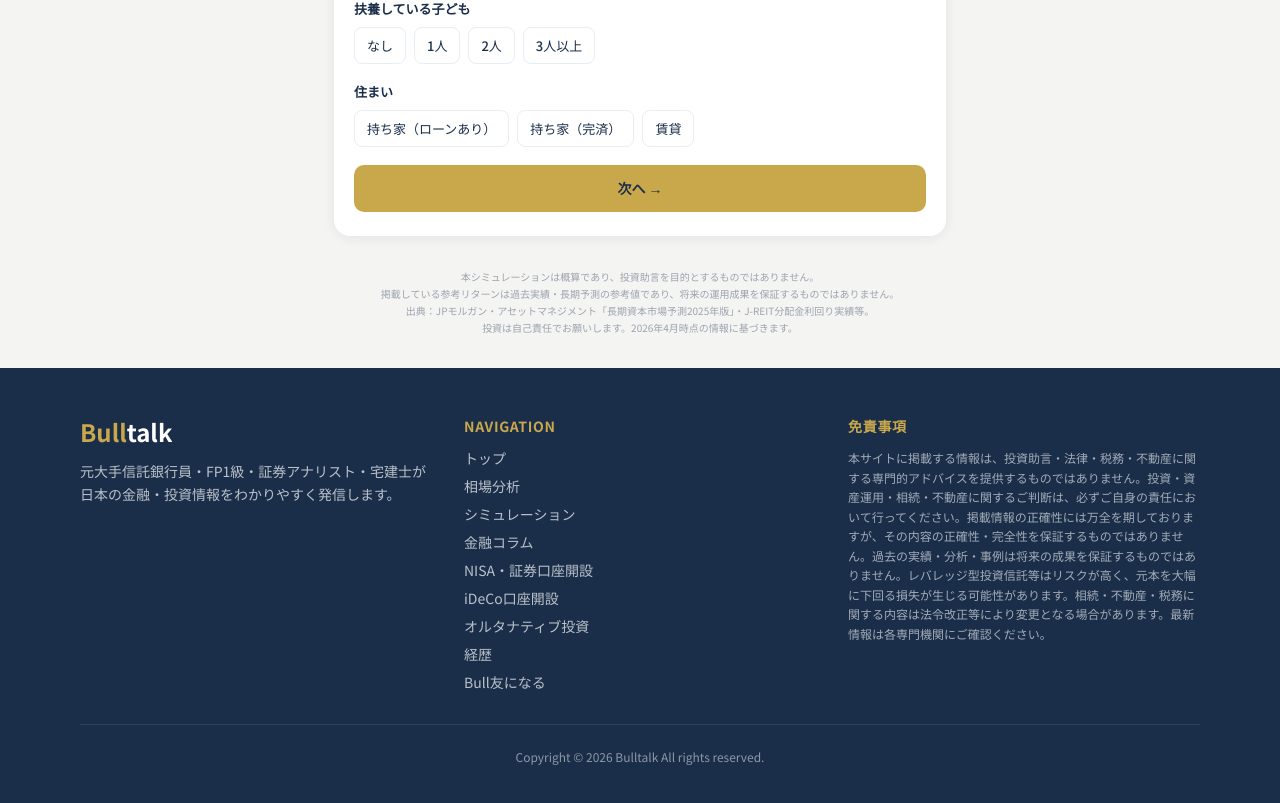
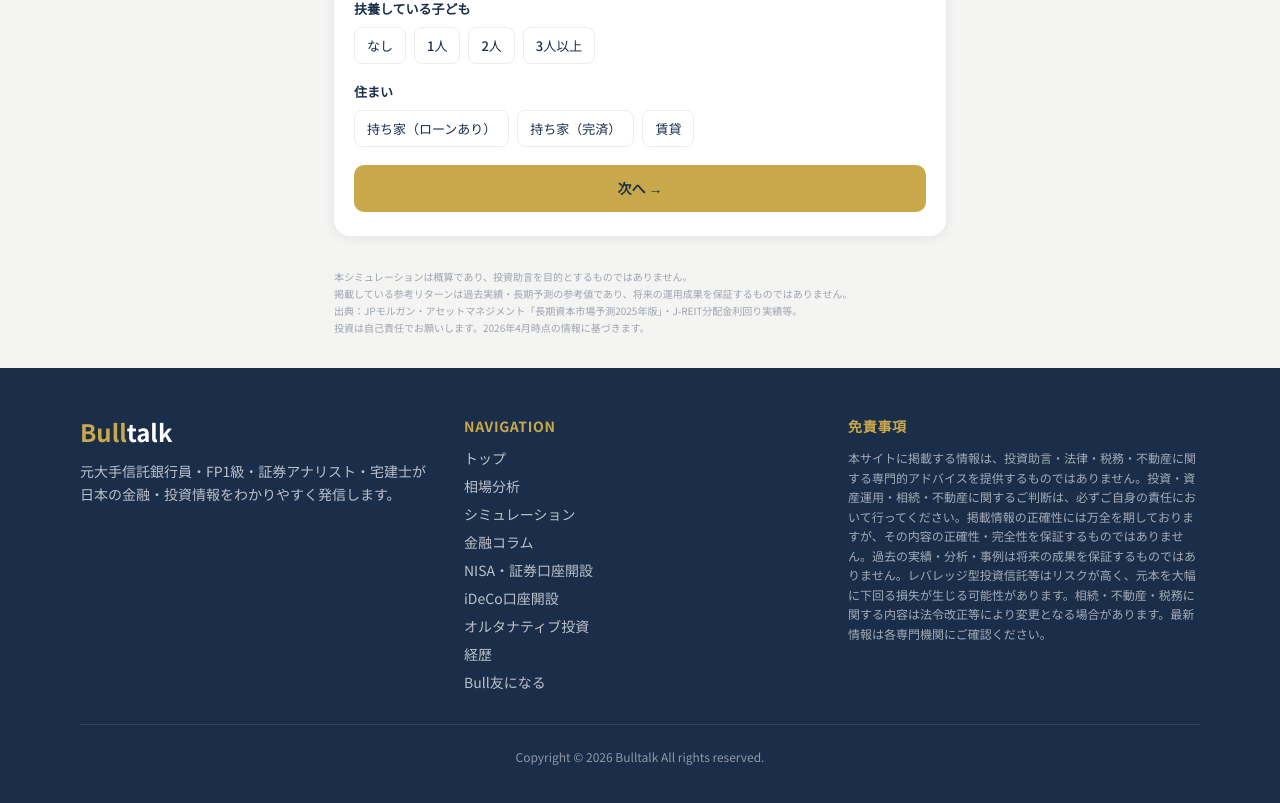
Before and after one commit to tanima3232-eng/bulltalk, a Next.js app: page /simulation in a window 1280 px wide. Shown: the part 2617-3420 px from the top of the page. Built offline with nearby package versions, Linux system fonts and the light colour scheme.

Commit message:
シミュレーション免責事項テキストを左揃えに変更

```diff
--- a/app/simulation/page.tsx
+++ b/app/simulation/page.tsx
@@ -475,7 +475,7 @@ export default function SimulationPage() {
           )}
 
           {/* Disclaimer */}
-          <div style={{ fontSize:"10px", color:"#9CA3AF", textAlign:"center", padding:"16px 14px 32px", lineHeight:1.7 }}>
+          <div style={{ fontSize:"10px", color:"#9CA3AF", textAlign:"left", padding:"16px 14px 32px", lineHeight:1.7 }}>
             本シミュレーションは概算であり、投資助言を目的とするものではありません。<br />
             掲載している参考リターンは過去実績・長期予測の参考値であり、将来の運用成果を保証するものではありません。<br />
             出典：JPモルガン・アセットマネジメント「長期資本市場予測2025年版」・J-REIT分配金利回り実績等。<br />
```
